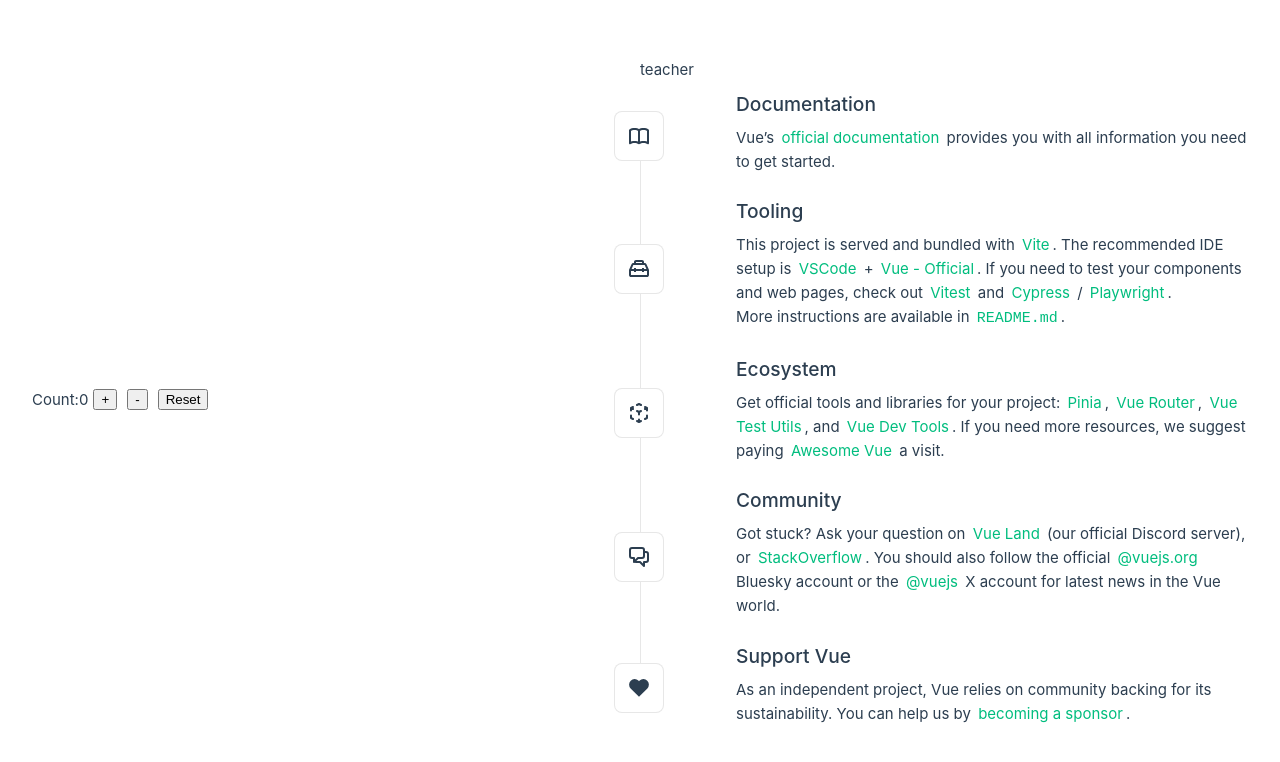
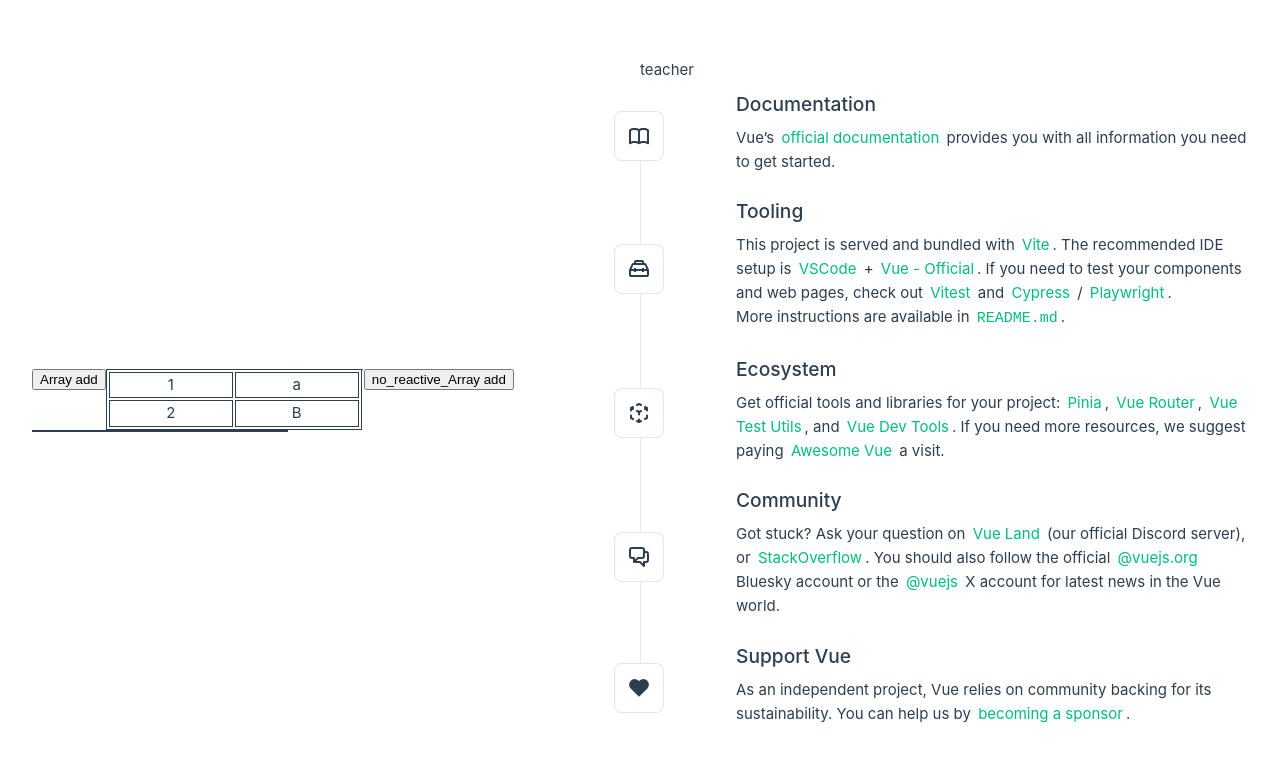
Before and after one commit to JerryChang0504/20250908, a Vue app: page / in a window 1280 px wide. Shown: the top 762 px of the page. Built offline with nearby package versions, Linux system fonts and the light colour scheme.

Commit message:
ReactiveComp

```diff
--- a/src/App.vue
+++ b/src/App.vue
@@ -3,6 +3,7 @@ import HelloWorld from './components/HelloWorld.vue'
 import TheWelcome from './components/TheWelcome.vue'
 import PropComponent from './components/PropComponent.vue'
 import RefCount from './components/RefCount.vue'
+import ReactiveComp from './components/ReactiveComp.vue'
 
 const msgT = "I'm Jerry"
 </script>
@@ -13,7 +14,8 @@ const msgT = "I'm Jerry"
 
     <div class="wrapper">
       <!-- <HelloWorld msg="You do it!" /> -->
-      <RefCount />
+      <!-- <RefCount /> -->
+      <ReactiveComp />
     </div>
   </header>
 
--- /dev/null
+++ b/src/components/ReactiveComp.vue
@@ -0,0 +1,41 @@
+<script setup>
+import { reactive } from 'vue'
+const ar = reactive([
+  { key: 1, value: 'a' },
+  { key: 2, value: 'B' },
+])
+
+const add = () => {
+  ar.push({ key: 3, value: 'c' })
+}
+</script>
+
+<template>
+  <button @click="add">Array add</button>
+  <table>
+    <tr v-for="(item, index) in ar" :key="index">
+      <td>{{ item.key }}</td>
+      <td>{{ item.value }}</td>
+    </tr>
+  </table>
+  <!-- <pre>{{ ar }}</pre> -->
+  <hr />
+  <button @click="addnoreactiveArray">no_reactive_Array add</button>
+  <table>
+    <tr v-for="(item, index) in noReactiveArray" :key="index">
+      <td>{{ item.key }}</td>
+      <td>{{ item.value }}</td>
+    </tr>
+  </table>
+  <!-- <pre>{{ noReactiveArray }}</pre> -->
+</template>
+
+<style scoped>
+table,
+th,
+td {
+  border: 1px solid;
+  text-align: center;
+  width: 20lvw;
+}
+</style>
```
